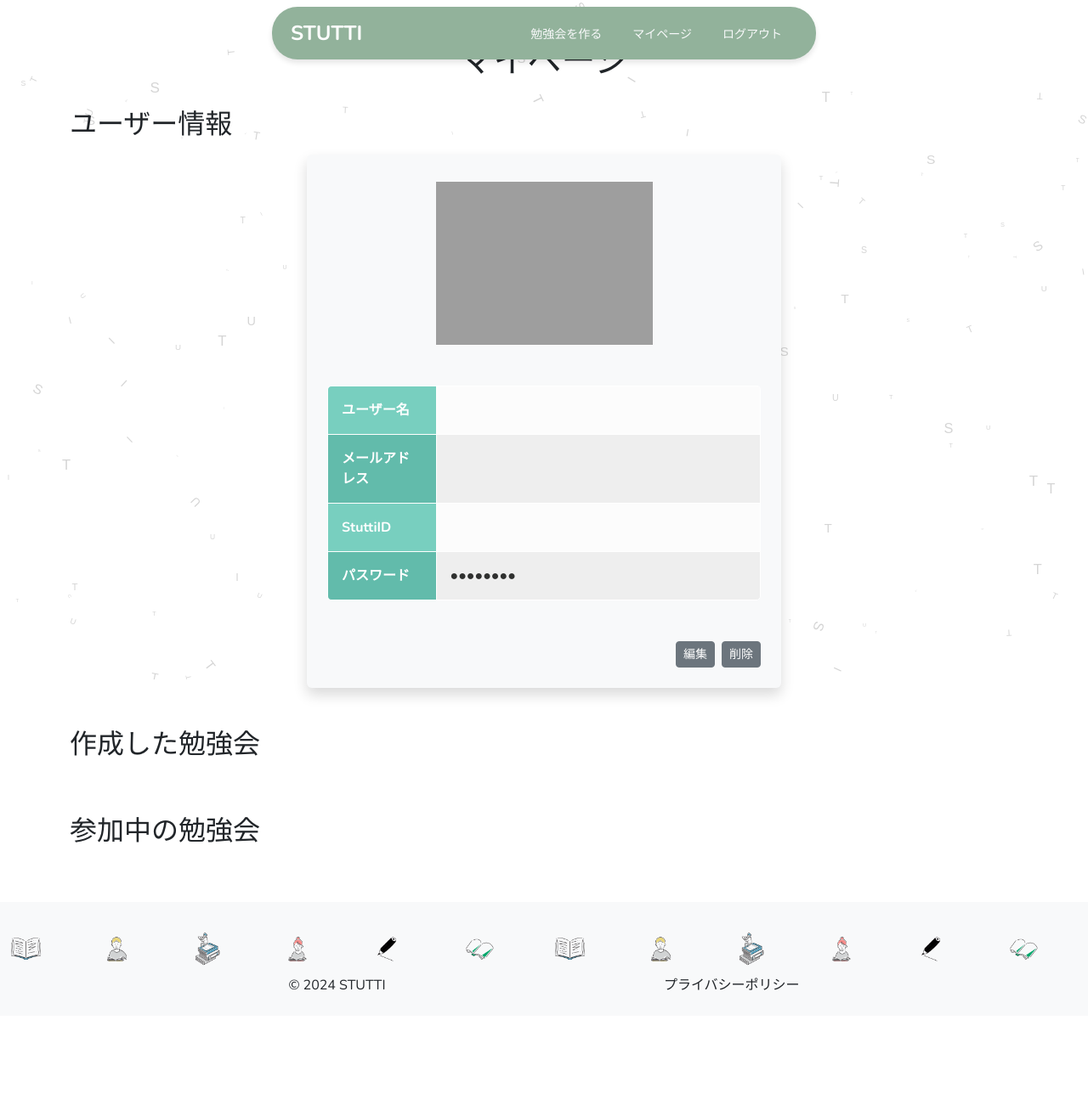
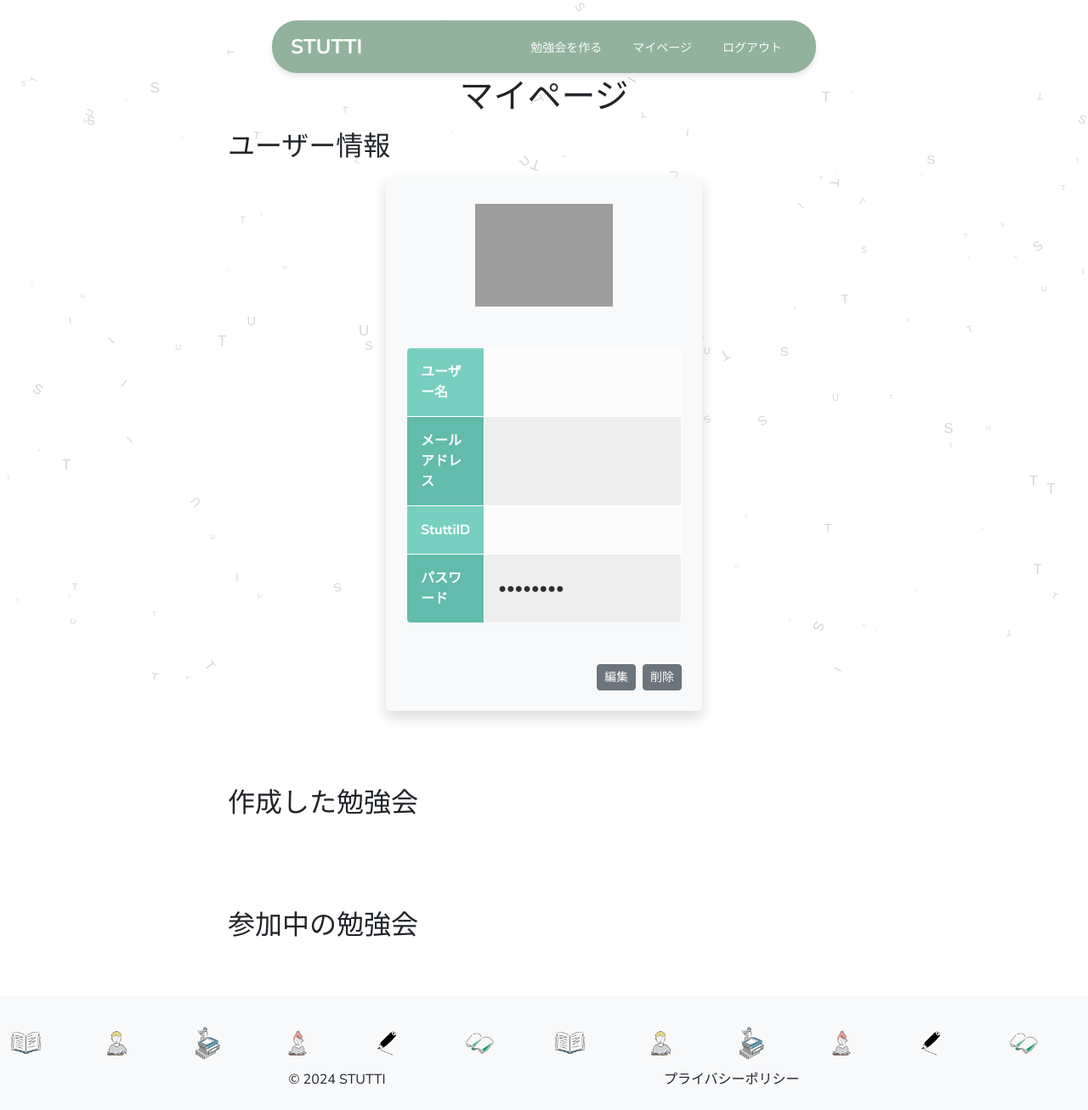
Before and after one commit to kousaka6A06/stutti, a PHP site: page /stutti/myPage.php in a window 1280 px wide. Shown: the whole page at 85% size. Before the commit the page ends 1166 px from the top, so only its background shows below. Run offline with PHP 8.4, Linux system fonts and the light colour scheme; the visitor is signed in with stand-in values (Sample User, id 1); data that the repository does not hold is empty; some libraries are stand-ins or nearby versions; some web fonts are replaced; grey boxes are pictures that could not be loaded.

Commit message:
見出しと各ページのセクションマージン情勢

```diff
--- a/css/style.css
+++ b/css/style.css
@@ -19,12 +19,8 @@ body {
     z-index: -1; /* 背景として配置 */
 }
 
-main {
-    margin-top: 2rem;
-}
-
 .container-md {
-    margin-top: 5rem;
+    margin-top: 7%;
     max-width: 60%; /* デフォルトより少し小さく */
 }
 
@@ -155,7 +151,7 @@ p {
 /*//////// ヘッダー ////////*/
 .fixed-header {
     position: fixed;
-    top: 1%;
+    top: 3%;
     left: 50%;
     transform: translateX(-50%);
     width: 50%;
@@ -447,6 +443,10 @@ p {
 }
 
 /*//////// 勉強会一覧 ////////*/
+.group-list {
+    margin-top: 7%;
+}
+
 .tilt-card {
     transform: rotate(7deg); /* 初期の傾き */
     transform-origin: bottom right; /* 右下を軸にする */
--- a/view/template.php
+++ b/view/template.php
@@ -83,7 +83,7 @@ $cards = [
     <!-- メイン -->
     <main class="flex-grow-1">
         <?php if (isset($_SESSION['message'])): ?>
-            <p class="text-primary-emphasis bg-primary-subtle border border-primary-subtle rounded-3 p-4 container"
+            <p class="text-primary-emphasis bg-primary-subtle border border-primary-subtle rounded-3 p-4 container-md"
                 style="max-width: 700px">
                 <?= $_SESSION['message'] ?>
             </p>
--- a/view/v_groupDetail.php
+++ b/view/v_groupDetail.php
@@ -4,8 +4,8 @@ global $groupId, $groupInfo, $userStatus, $groupStatus, $messageInfos;
 ?>
 </pre>
 
-<h1 class="text-center py-3">勉強会詳細</h1>
-<section class="container mt-3 mb-5">
+<h1 class="text-center">勉強会詳細</h1>
+<section class="container-md mb-5">
     <h2 class="my-3">勉強会情報</h2>
     <div class="bg-light p-4 rounded shadow col-10 col-md-8 col-xl-6 mx-auto">
         <table class="maintable w-100 mb-5">
@@ -79,7 +79,7 @@ global $groupId, $groupInfo, $userStatus, $groupStatus, $messageInfos;
     </div>
 </section>
 <?php if ($userStatus === GROUP_MEMBER || $userStatus === GROUP_OWNER): ?>
-    <section class="container mt-3 mb-5">
+    <section class="container-md mb-5">
         <h2 class="my-3">メッセージ</h2>
         <div class="bg-light p-4 rounded shadow col-10 col-md-8 col-xl-6 mx-auto">
             <table class="maintable w-100 mb-5">
--- a/view/v_groupEdit.php
+++ b/view/v_groupEdit.php
@@ -2,8 +2,8 @@
 global $groupId, $groupInfo, $tuttiInfos;
 ?>
 
-<h1 class="text-center py-3"><?= isset($groupId) ? "勉強会編集" : "勉強会作成" ?></h1>
-<section class="container mt-3">
+<section class="container-md">
+    <h1 class="text-center"><?= isset($groupId) ? "勉強会編集" : "勉強会作成" ?></h1>
     <form action="groupEdit.php<?= isset($groupId) ? "?gid=" . $groupId : "" ?>" method="POST" enctype="multipart/form-data" class="bg-light p-4 rounded shadow mx-auto"
         style="max-width: 700px">
         <div class="mb-4">
--- a/view/v_groupList.php
+++ b/view/v_groupList.php
@@ -4,10 +4,10 @@ global $tuttiGroupInfos;
 $tiltedKey = array_rand(array_keys($tuttiGroupInfos), 4);
 ?>
 
-<section>
+<section class="group-list">
     <?php foreach ($tuttiGroupInfos as $key => $tuttiGroupInfo): ?>
         <div class="d-flex justify-content-center">
-            <div class="container group-section row mt-3 d-flex justify-content-center align-items-end">
+            <div class="container group-section row d-flex justify-content-center align-items-end mt-3">
                 <div class="col-md-1">
                     <div class="card tutti-card2 <?= in_array($key, $tiltedKey) ? 'tilt-card' : ''; ?>"
                         style="border: 10px solid <?= $tuttiGroupInfo['color'] ?>; color: #586365">
--- a/view/v_login.php
+++ b/view/v_login.php
@@ -1,5 +1,5 @@
-<h1 class="text-center py-3">ログイン</h1>
-<section class="container mt-3">
+<section class="container-md">
+    <h1 class="text-center">ログイン</h1>
     <p class="fs-10 text-muted text-center">ユーザー登録は
         <a href="userRegister.php" class="text-info fw-bold">こちら</a>
     </p>
--- a/view/v_myPage.php
+++ b/view/v_myPage.php
@@ -2,8 +2,8 @@
 global $userInfo, $ownerGroupInfos, $memberGroupInfos;
 ?>
 
-<h1 class="text-center py-3">マイページ</h1>
-<section class="container mt-3 mb-5">
+<section class="container-md">
+    <h1 class="text-center">マイページ</h1>
     <h2 class="my-3">ユーザー情報</h2>
     <div class="bg-light p-4 rounded shadow col-10 col-md-8 col-xl-6 mx-auto">
         <div class="col-6 mx-auto my-2">
@@ -35,7 +35,7 @@ global $userInfo, $ownerGroupInfos, $memberGroupInfos;
         </div>
     </div>
 </section>
-<section class="container mt-3 mb-5">
+<section class="container-md mb-5">
     <h2 class="my-3">作成した勉強会</h2>
     <div class="row my-3">
         <?php foreach ($ownerGroupInfos as $group): ?>
@@ -77,7 +77,7 @@ global $userInfo, $ownerGroupInfos, $memberGroupInfos;
         <?php endforeach; ?>
     </div>
 </section>
-<section class="container mt-3 mb-5">
+<section class="container-md mb-5">
     <h2 class="my-3">参加中の勉強会</h2>
     <div class="row my-3">
         <?php foreach ($memberGroupInfos as $group): ?>
--- a/view/v_userEdit.php
+++ b/view/v_userEdit.php
@@ -2,8 +2,8 @@
 global $userInfo;
 ?>
 
-<h1 class="text-center py-3">ユーザー編集</h1>
-<section class="container mt-3">
+<section class="container-md">
+    <h1 class="text-center">ユーザー編集</h1>
     <div class="col-4 mx-auto my-2">
         <img class="w-100" src="<?= DIR_AVATAR ?><?= $userInfo['avatar'] ?>" alt="">
     </div>
--- a/view/v_userRegister.php
+++ b/view/v_userRegister.php
@@ -2,8 +2,8 @@
 global $userInfo;
 ?>
 
-<h1 class="text-center py-3">ユーザー登録</h1>
-<section class="container mt-3">
+<section class="container-md">
+    <h1 class="text-center">ユーザー登録</h1>
     <form action="userRegister.php" method="POST" enctype="multipart/form-data"
         class="bg-light p-4 rounded shadow mx-auto" style="max-width: 700px">
         <div class="mb-4">
```
